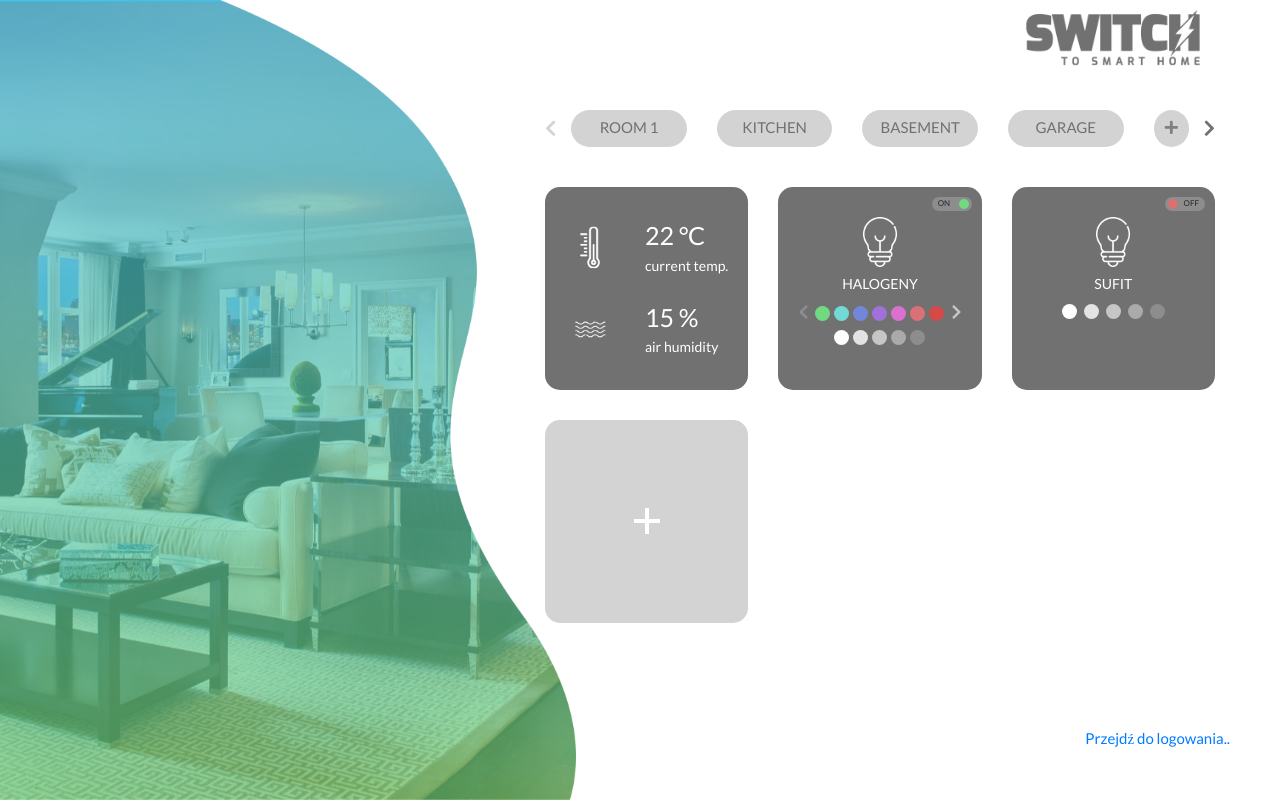
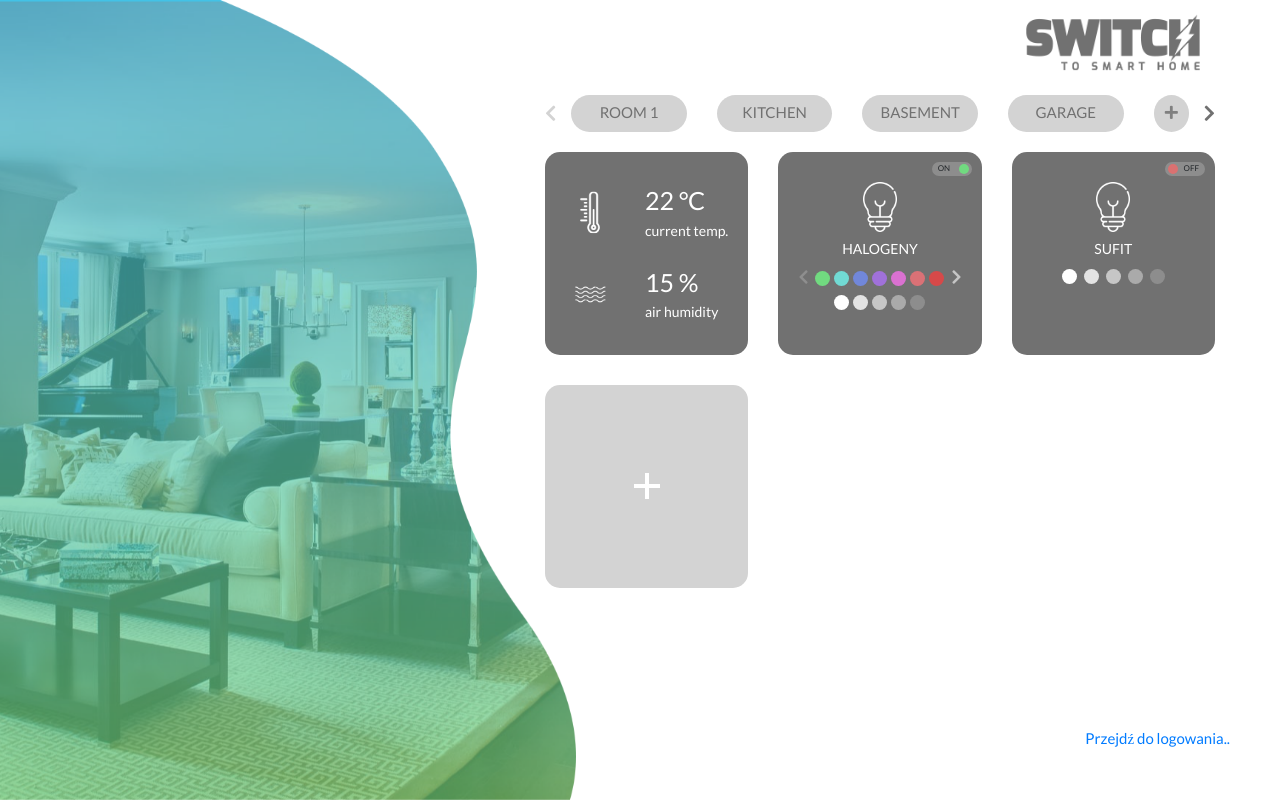
Before and after one commit to karolina-siemieniuk-morawska/switch, a plain HTML site: page index.html in a window 1280 px wide. Drawn offline with nearby package versions, Linux system fonts and the light colour scheme.

Commit message:
fixed navbar margin on low resolution

```diff
--- a/styles/index.css
+++ b/styles/index.css
@@ -225,7 +225,11 @@
 
   .logo {
     transform: scale(0.85);
-    margin-top: 5px;
+    margin-top: 10px;
+  }
+
+  .navigation {
+    margin: 20px 0;
   }
 
   #box-1 > * {
```
